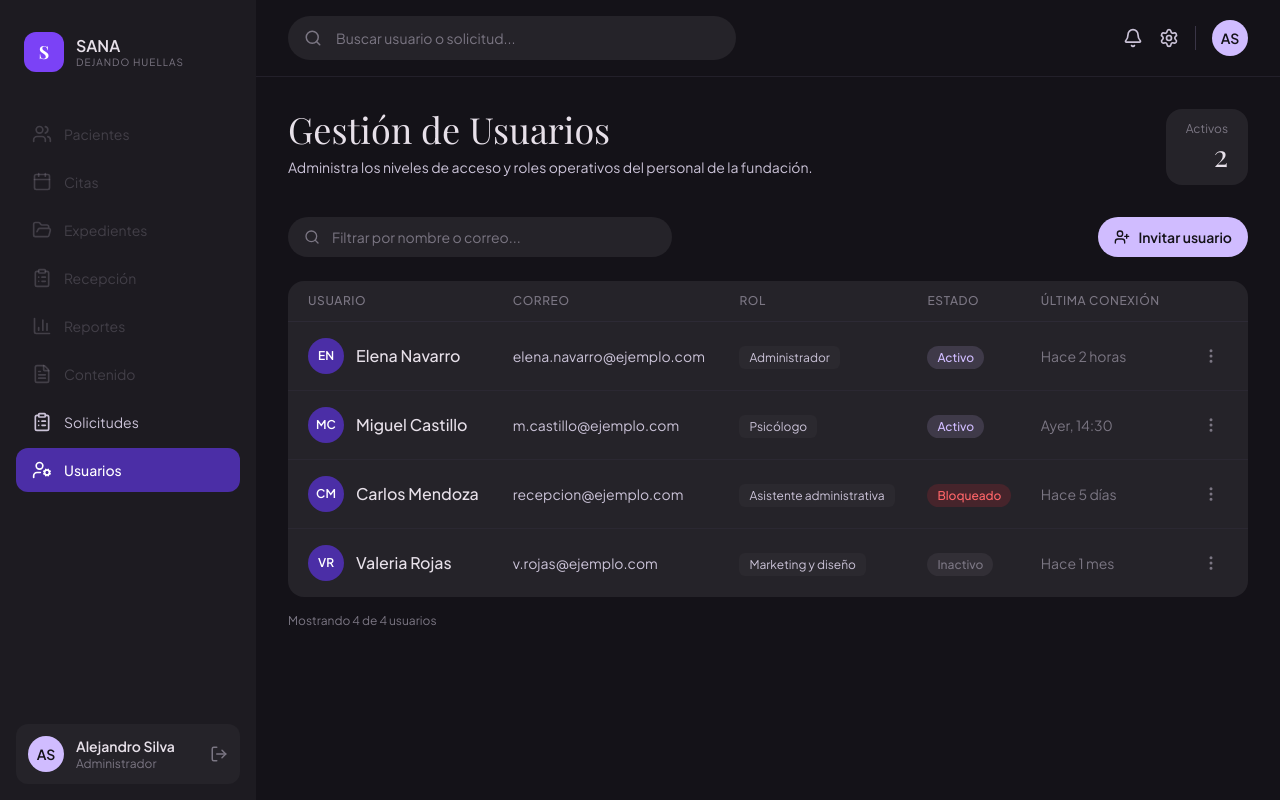
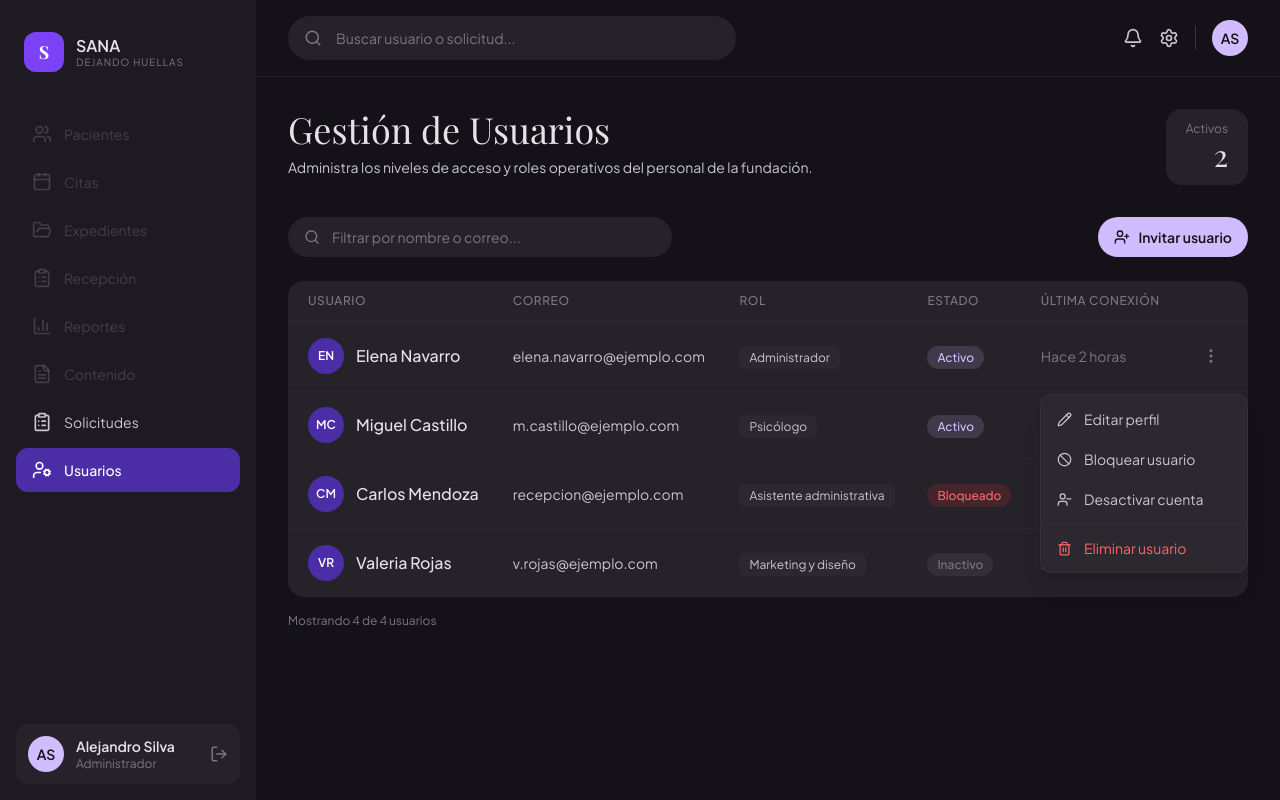
Before and after one commit to Julianlo3/SANA, a Next.js app in the folder FrontEnd/sana/: page /users in a window 1280 px wide. Both pictures are taken after a click on the button 1211 px from the left and 356 px from the top of the page. Built offline with nearby package versions, Linux system fonts and the light colour scheme; a web font is replaced by a local one.

Commit message:
feat(users): actions menu with status-aware options

```diff
--- a/FrontEnd/sana/app/(panel)/users/page.tsx
+++ b/FrontEnd/sana/app/(panel)/users/page.tsx
@@ -3,11 +3,13 @@
 import { useState } from "react";
 import { Search, UserPlus } from "lucide-react";
 import UserRow from "@/components/users/UserRow";
+import type { UserAction } from "@/components/users/UserActionsMenu";
 import { mockUsers, type User } from "@/lib/mocks/users";
 
 export default function UsersPage() {
   const [users] = useState<User[]>(mockUsers);
   const [query, setQuery] = useState("");
+  const [openMenuId, setOpenMenuId] = useState<number | null>(null);
 
   const filtered = users.filter((user) => {
     const text = `${user.fullName} ${user.email}`.toLowerCase();
@@ -16,8 +18,9 @@ export default function UsersPage() {
 
   const activeCount = users.filter((u) => u.status === "active").length;
 
-  function handleAction(user: User) {
-    console.log("Acciones para", user.fullName);
+  function handleAction(action: UserAction, user: User) {
+    setOpenMenuId(null);
+    console.log(action, user.fullName);
   }
 
   return (
@@ -60,7 +63,7 @@ export default function UsersPage() {
         </button>
       </div>
 
-      <div className="mt-6 overflow-hidden rounded-2xl bg-surface">
+      <div className="mt-6 rounded-2xl bg-surface">
         <table className="w-full">
           <thead>
             <tr className="border-b border-border/40 text-left text-xs uppercase tracking-wider text-text-subtle">
@@ -74,7 +77,16 @@ export default function UsersPage() {
           </thead>
           <tbody>
             {filtered.map((user) => (
-              <UserRow key={user.id} user={user} onAction={handleAction} />
+              <UserRow
+                key={user.id}
+                user={user}
+                menuOpen={openMenuId === user.id}
+                onToggleMenu={() =>
+                  setOpenMenuId(openMenuId === user.id ? null : user.id)
+                }
+                onCloseMenu={() => setOpenMenuId(null)}
+                onAction={handleAction}
+              />
             ))}
           </tbody>
         </table>
--- /dev/null
+++ b/FrontEnd/sana/components/users/UserActionsMenu.tsx
@@ -0,0 +1,99 @@
+"use client";
+
+import { useEffect, useRef } from "react";
+import { Pencil, Ban, UserMinus, UserCheck, Trash2 } from "lucide-react";
+import type { User } from "@/lib/mocks/users";
+
+export type UserAction = "edit" | "block" | "deactivate" | "reactivate" | "delete";
+
+type Props = {
+  user: User;
+  onSelect: (action: UserAction) => void;
+  onClose: () => void;
+};
+
+export default function UserActionsMenu({ user, onSelect, onClose }: Props) {
+  const menuRef = useRef<HTMLDivElement>(null);
+
+  useEffect(() => {
+    function handleClickOutside(event: MouseEvent) {
+      if (!menuRef.current?.contains(event.target as Node)) {
+        onClose();
+      }
+    }
+
+    function handleEscape(event: KeyboardEvent) {
+      if (event.key === "Escape") onClose();
+    }
+
+    document.addEventListener("mousedown", handleClickOutside);
+    document.addEventListener("keydown", handleEscape);
+
+    return () => {
+      document.removeEventListener("mousedown", handleClickOutside);
+      document.removeEventListener("keydown", handleEscape);
+    };
+  }, [onClose]);
+
+  const isBlocked = user.status === "blocked";
+  const isInactive = user.status === "inactive";
+
+  return (
+    <div
+      ref={menuRef}
+      role="menu"
+      className="absolute right-0 top-full z-20 mt-1 w-52 overflow-hidden rounded-xl border border-border/60 bg-surface-raised py-1 shadow-xl"
+    >
+      <button
+        role="menuitem"
+        onClick={() => onSelect("edit")}
+        className="flex w-full cursor-pointer items-center gap-3 px-4 py-2.5 text-sm text-text-muted transition hover:bg-surface hover:text-text"
+      >
+        <Pencil size={15} />
+        Editar perfil
+      </button>
+
+      {isBlocked || isInactive ? (
+        <button
+          role="menuitem"
+          onClick={() => onSelect("reactivate")}
+          className="flex w-full cursor-pointer items-center gap-3 px-4 py-2.5 text-sm text-accent transition hover:bg-surface"
+        >
+          <UserCheck size={15} />
+          Reactivar acceso
+        </button>
+      ) : (
+        <>
+          <button
+            role="menuitem"
+            onClick={() => onSelect("block")}
+            className="flex w-full cursor-pointer items-center gap-3 px-4 py-2.5 text-sm text-text-muted transition hover:bg-surface hover:text-text"
+          >
+            <Ban size={15} />
+            Bloquear usuario
+          </button>
+
+          <button
+            role="menuitem"
+            onClick={() => onSelect("deactivate")}
+            className="flex w-full cursor-pointer items-center gap-3 px-4 py-2.5 text-sm text-text-muted transition hover:bg-surface hover:text-text"
+          >
+            <UserMinus size={15} />
+            Desactivar cuenta
+          </button>
+        </>
+      )}
+
+      <div className="my-1 h-px bg-border/50" />
+
+      <button
+        role="menuitem"
+        onClick={() => onSelect("delete")}
+        className="flex w-full cursor-pointer items-center gap-3 px-4 py-2.5 text-sm text-red-400 transition hover:bg-red-500/10"
+      >
+        <Trash2 size={15} />
+        Eliminar usuario
+      </button>
+    </div>
+  );
+}
--- a/FrontEnd/sana/components/users/UserRow.tsx
+++ b/FrontEnd/sana/components/users/UserRow.tsx
@@ -1,6 +1,7 @@
 "use client";
 
 import { MoreVertical } from "lucide-react";
+import UserActionsMenu, { type UserAction } from "./UserActionsMenu";
 import type { User, UserStatus } from "@/lib/mocks/users";
 
 const statusStyles: Record<UserStatus, string> = {
@@ -17,10 +18,19 @@ const statusLabels: Record<UserStatus, string> = {
 
 type Props = {
   user: User;
-  onAction: (user: User) => void;
+  menuOpen: boolean;
+  onToggleMenu: () => void;
+  onCloseMenu: () => void;
+  onAction: (action: UserAction, user: User) => void;
 };
 
-export default function UserRow({ user, onAction }: Props) {
+export default function UserRow({
+  user,
+  menuOpen,
+  onToggleMenu,
+  onCloseMenu,
+  onAction,
+}: Props) {
   const initials = user.fullName
     .split(" ")
     .slice(0, 2)
@@ -56,14 +66,23 @@ export default function UserRow({ user, onAction }: Props) {
 
       <td className="px-3 py-4 text-sm text-text-subtle">{user.lastLoginAt}</td>
 
-      <td className="py-4 pl-3 pr-5 text-right">
+      <td className="relative py-4 pl-3 pr-5 text-right">
         <button
-          onClick={() => onAction(user)}
+          onClick={onToggleMenu}
           aria-label={`Acciones para ${user.fullName}`}
+          aria-expanded={menuOpen}
           className="cursor-pointer rounded-lg p-2 text-text-subtle transition hover:bg-surface-raised hover:text-text"
         >
           <MoreVertical size={18} />
         </button>
+
+        {menuOpen && (
+          <UserActionsMenu
+            user={user}
+            onClose={onCloseMenu}
+            onSelect={(action) => onAction(action, user)}
+          />
+        )}
       </td>
     </tr>
   );
```
